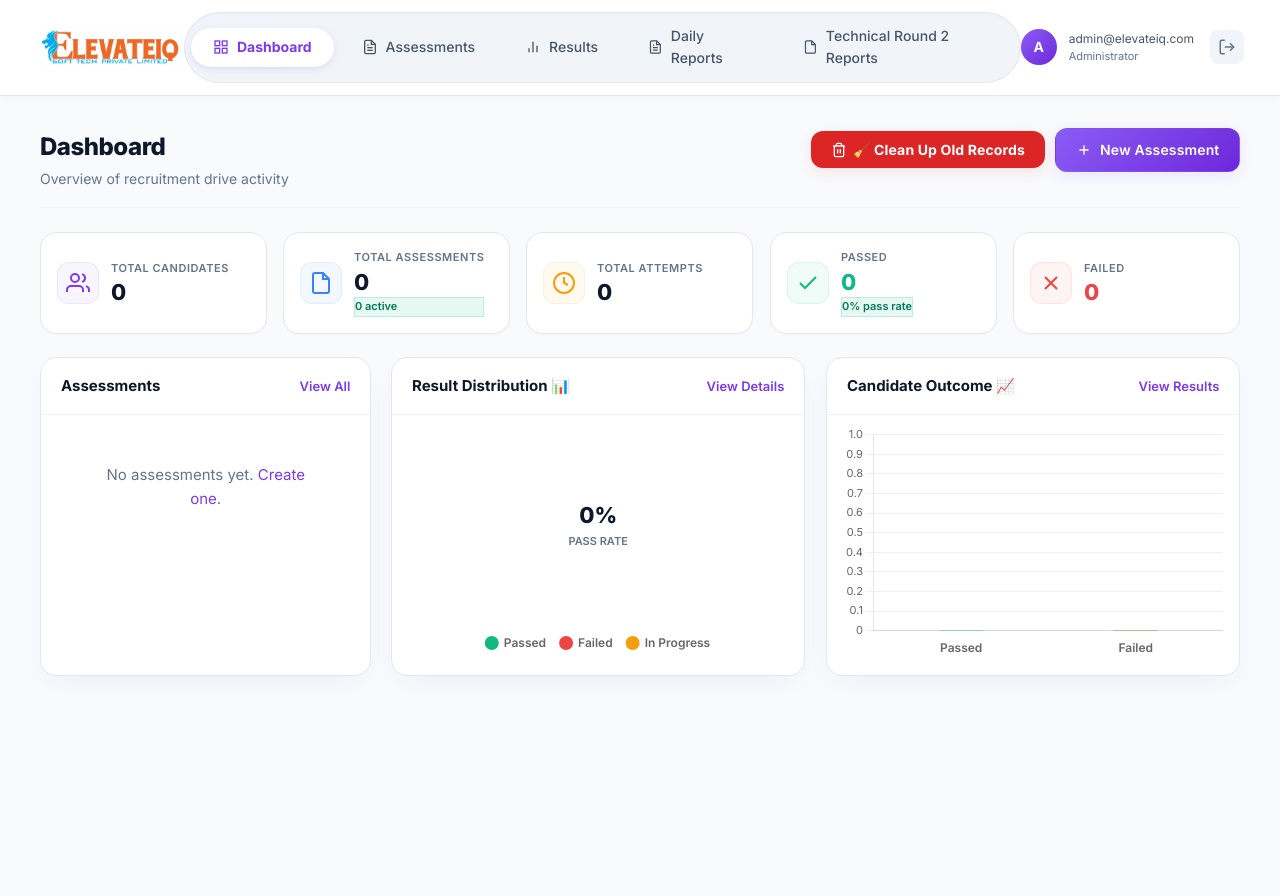
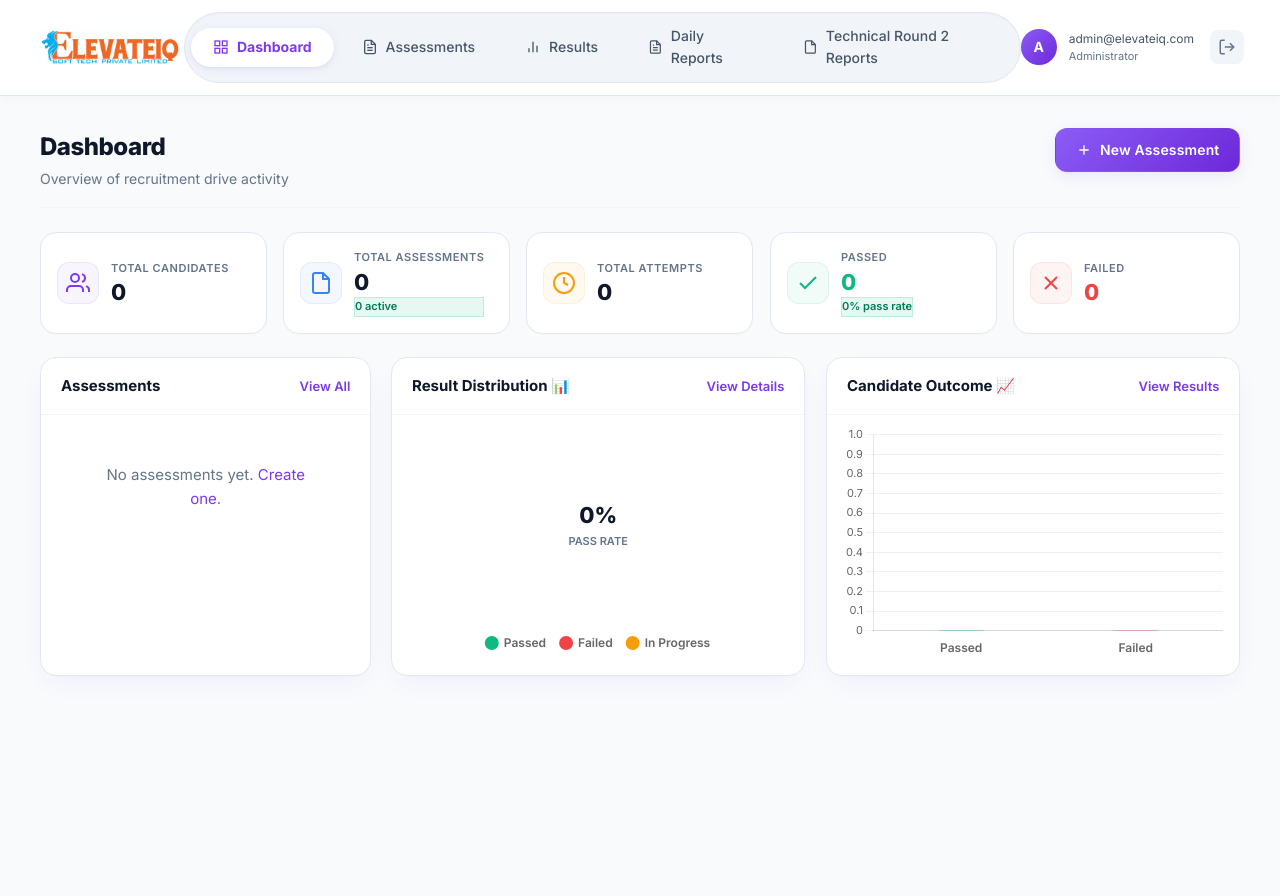
Before and after one commit to shivapendala/assessments, a Flask app: page /admin/ in a window 1280 px wide. Run offline with Flask 3, Linux system fonts and the light colour scheme; a user stored in the database is signed in; some libraries are stand-ins or nearby versions.

Commit message:
Remove Clean Up Old Records button from admin dashboard

```diff
--- a/templates/admin/dashboard.html
+++ b/templates/admin/dashboard.html
@@ -110,10 +110,6 @@
         <p class="page-sub">Overview of recruitment drive activity</p>
       </div>
       <div class="header-actions" style="display: flex; gap: 10px; flex-wrap: wrap;">
-        <button type="button" class="btn btn-danger" onclick="openCleanUpModal()" style="background: #dc2626; border: none; font-weight: 700; display: inline-flex; align-items: center; gap: 6px;">
-          <svg width="16" height="16" viewBox="0 0 24 24" fill="none" stroke="currentColor" stroke-width="2"><polyline points="3 6 5 6 21 6"/><path d="M19 6v14a2 2 0 0 1-2 2H7a2 2 0 0 1-2-2V6m3 0V4a2 2 0 0 1 2-2h4a2 2 0 0 1 2 2v2"/><line x1="10" y1="11" x2="10" y2="17"/><line x1="14" y1="11" x2="14" y2="17"/></svg>
-          🧹 Clean Up Old Records
-        </button>
         <a href="{{ url_for('admin.assessments') }}" class="btn btn-primary">
           <svg width="16" height="16" viewBox="0 0 24 24" fill="none" stroke="currentColor" stroke-width="2"><line x1="12" y1="5" x2="12" y2="19"/><line x1="5" y1="12" x2="19" y2="12"/></svg>
           New Assessment
```
Also changed, not shown: 1 other file.
